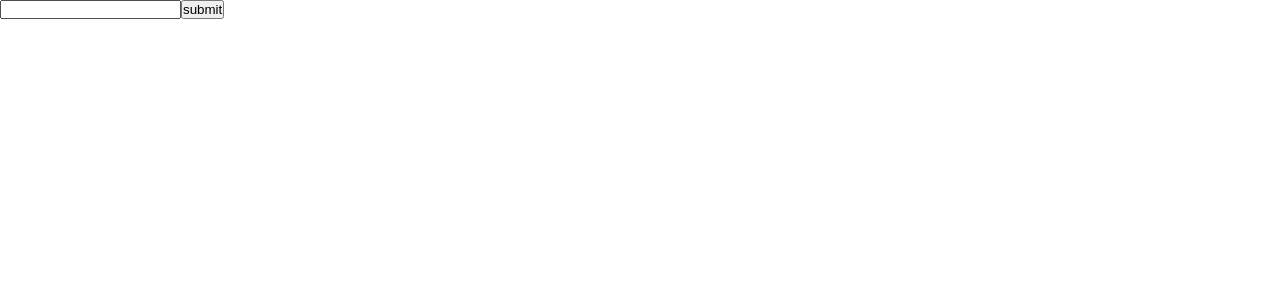
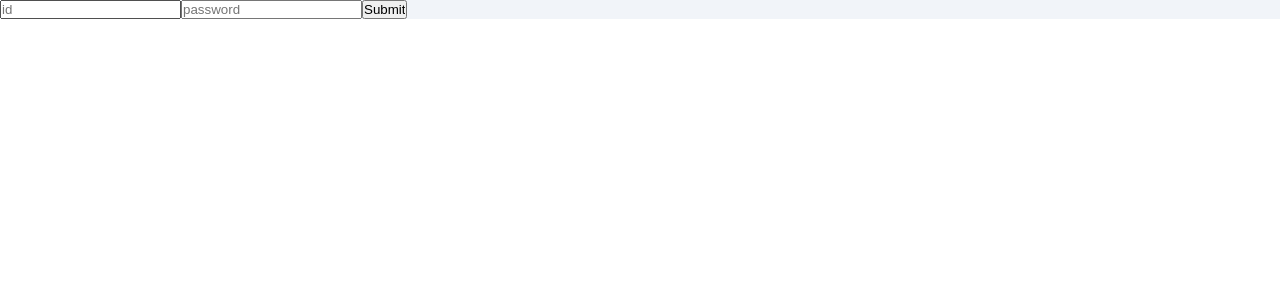
Before and after one commit to nrbns357/React_Todo-list, a React (Create React App) app: page /Main in a window 1280 px wide. Shown: the top 300 px of the page. Built offline with nearby package versions, Linux system fonts and the light colour scheme.

Commit message:
Login form modify

```diff
--- a/src/App.js
+++ b/src/App.js
@@ -1,5 +1,5 @@
 import React from 'react';
-import Main from './page/mainBar/MainBar';
+//import Main from './page/mainBar/MainBar';
 import Login from './page/loginForm/loginForm';
 
 document.title='Todo list';
--- a/src/components/login/Login.css
+++ b/src/components/login/Login.css
@@ -0,0 +1,3 @@
+.main{
+    background: #f1f4f9;
+  }
--- a/src/components/login/Login.js
+++ b/src/components/login/Login.js
@@ -1,38 +1,27 @@
-// import './Login.css';
+import { useState } from "react";
+import Main from "../main/Main";
+import './Login.css';
 
-// const Login = () => {
-//     return (
-//         <main className="mainBar">
-//             <div className="LoginFormContainer">
-//                <input type="text" placeholder="아이디입력"/>
-//                <input type="password" placeholder="비밀번호입력"/>
-//                <input type="submit" value="로그인"/>
-//             </div>
-//         </main>
-//     );
-// };
+const Login = () => {
+    const [loginForm,setLoginForm]= useState(false);
+    const [user,setUser] = useState({
+        id: '',
+        pass:''
+    });
 
-// export default Login;
+    return (
+        <>
+        <div className="main">
+                <input type="text" name="id" onChange={user.id}  placeholder="id" className="id input"></input>
+                <input type="password" name="pass" onChange={user.pass} placeholder="password" className="pass input"></input>
+                <input type="submit" onClick={()=>{
+                    fetch(`/API/login.php?id=${user.id?.target.value}&pass=${user.pass?.target.value}`)
+                    .then((response) => response.json());
+                }} className="sub"/>
+        </div>
+        {loginForm ? <Main/> : null}
+        </>
+    );
+};
 
-import React, { useState } from "react";
-
-const LowComponent = (props) => {
-  const [text, setText] = useState("");
-
-  const textChangeHandler = (e)=> {
-    setText(e.currentTarget.value);
-  }
-
-  const submitText = () => {
-    props.propFunction(text)
-  }
-
-  return (
-      <>
-    <input value={text} onChange={textChangeHandler}/>
-    <button onClick={submitText}>submit</button>
-      </>
-  )
-}
-
-export default LowComponent;
+export default Login;
--- a/src/components/main/Main.js
+++ b/src/components/main/Main.js
@@ -9,11 +9,8 @@ const TodoList = () => {
   const [value, setValue] = useState("");
   const [toDos, setToDos] = useState([]);
 
-  const [userId,setUserId] = useState("");
-  const [userPass,setUserPass] = useState("");
-
     const onChange = (event) => {
-        const {target : {value}} =event;
+        const {target : {value}} = event.target;
         setValue(value);
     }
 
@@ -37,15 +34,7 @@ const TodoList = () => {
 
     return (
       <div className="App">
-          <div className="main">
-                <input type="text" onChange={setUserId}  placeholder="id" className="id input"></input>
-                <input type="password" onChange={setUserPass} placeholder="password" className="pass input"></input>
-                <input type="submit" onClick={()=>{
-                    fetch(`/API/login.php?id=${userId?.target.value}&pass=${userPass?.target.value}`)
-                      .then((response) => response.json())
-                      .then((data) => setToDos(data));
-                }} className="sub"/>
-        </div>
+
         <section>
           <div className="color"></div>
           <div className="color"></div>
--- a/src/page/loginForm/loginForm.js
+++ b/src/page/loginForm/loginForm.js
@@ -1,21 +1,7 @@
-// import Login from '../../components/login/Login';
+import Login from '../../components/login/Login';
 
-// const LoginForm = () => {
-//     return <Login/>
-// };
-
-// export default LoginForm;
-
-import React from "react";
-import LowComponent from '../../components/login/Login';
-
-const HighComponent = () => {
-  const highFunction = (text) => {
-    console.log(text);
-  }
-  return (
-    <LowComponent propFunction={highFunction}/>
-  )
+const LoginForm = () => {
+    return <Login/>
 };
 
-export default HighComponent;
+export default LoginForm;
```
Also changed, not shown: src/App.css (added).
